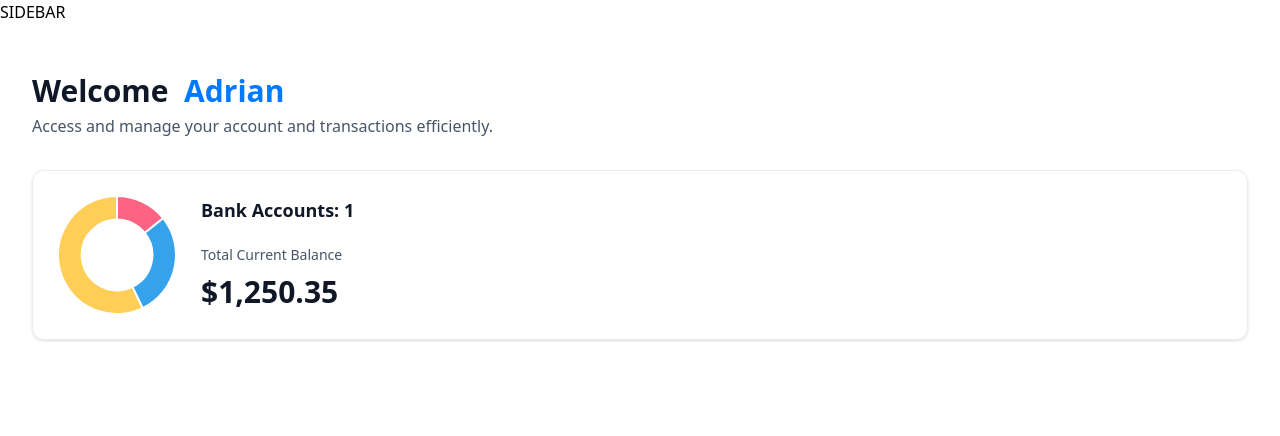
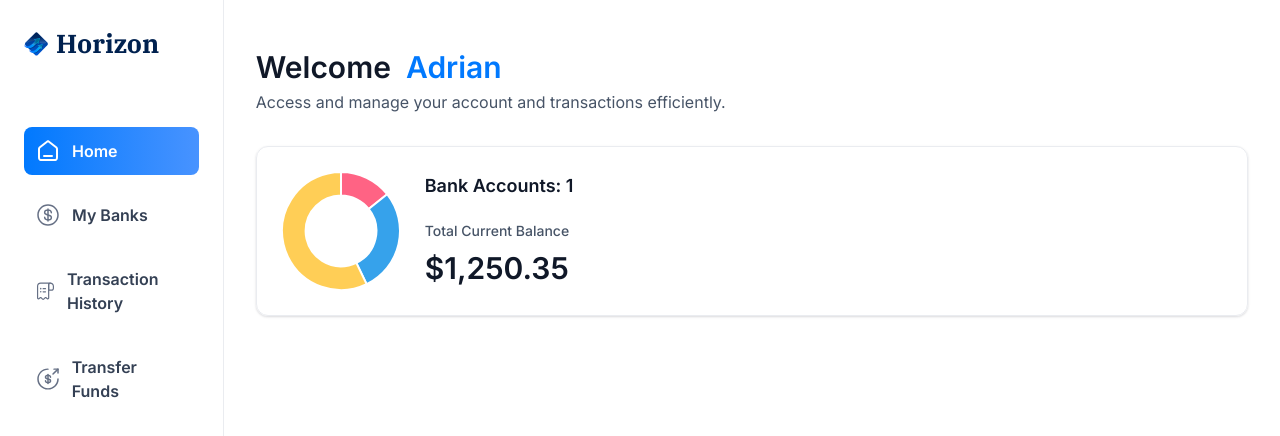
Before and after one commit to nivindulakshitha/Horizon, a Next.js app: page / in a window 1280 px wide. Shown: the top 436 px of the page. Built offline with nearby package versions, Linux system fonts and the light colour scheme.

Commit message:
chore: Update layout.tsx to include SideBar component and logged-in user information

```diff
--- a/app/(root)/layout.tsx
+++ b/app/(root)/layout.tsx
@@ -1,12 +1,15 @@
+import SideBar from "@/components/SideBar";
+
 export default function RootLayout({
 	children,
 }: Readonly<{
 	children: React.ReactNode;
 }>) {
+	const loggedIn = { firstName: 'Adrian', lastName: 'JSM' }
 	return (
-		<main>
-            SIDEBAR
-            {children}
-        </main>
+		<main className="flex h-screen w-full font-inter">
+			<SideBar user={loggedIn} />
+			{children}
+		</main>
 	);
 }
--- /dev/null
+++ b/components/SideBar.tsx
@@ -0,0 +1,56 @@
+'use client'
+
+import React from 'react'
+import Link from 'next/link'
+import Image from 'next/image'
+import { sidebarLinks } from '@/constants'
+import { cn } from '@/lib/utils'
+import { usePathname } from 'next/navigation'
+
+const SideBar = ({ user }: SiderbarProps) => {
+	const pathname = usePathname();
+
+	return (
+		<section className='sidebar'>
+			<nav className='flex flex-col gap-4'>
+				<Link href="/" className='flex mb-12 cursor-pointer items-center gap-2'>
+					<Image
+						src="/icons/logo.svg"
+						width={34}
+						height={34}
+						alt='Horizon Logo'
+						className='size-[24px] max-xl:size-14'
+					/>
+					<h1 className='sidebar-logo'>
+						Horizon
+					</h1>
+				</Link>
+				{sidebarLinks.map(item => {
+					const isActive = pathname === item.route || pathname.startsWith(`${item.route}/`)
+
+					return (
+						<Link href={item.route} key={item.label} className={cn('sidebar-link', {'bg-bank-gradient': isActive })}>
+							<div className='relative size-6'>
+								<Image
+									src={item.imgURL}
+									alt={item.label}
+									fill
+									className={cn(
+										{'brightness-[3] invert-0': isActive}
+									)}
+								/>
+							</div>
+							<p className={cn(
+									'sidebar-label', {'!text-white': isActive}
+								)}>
+								{item.label}
+							</p>
+						</Link>
+					)
+				})}
+			</nav>
+		</section>
+	)
+}
+
+export default SideBar
```
